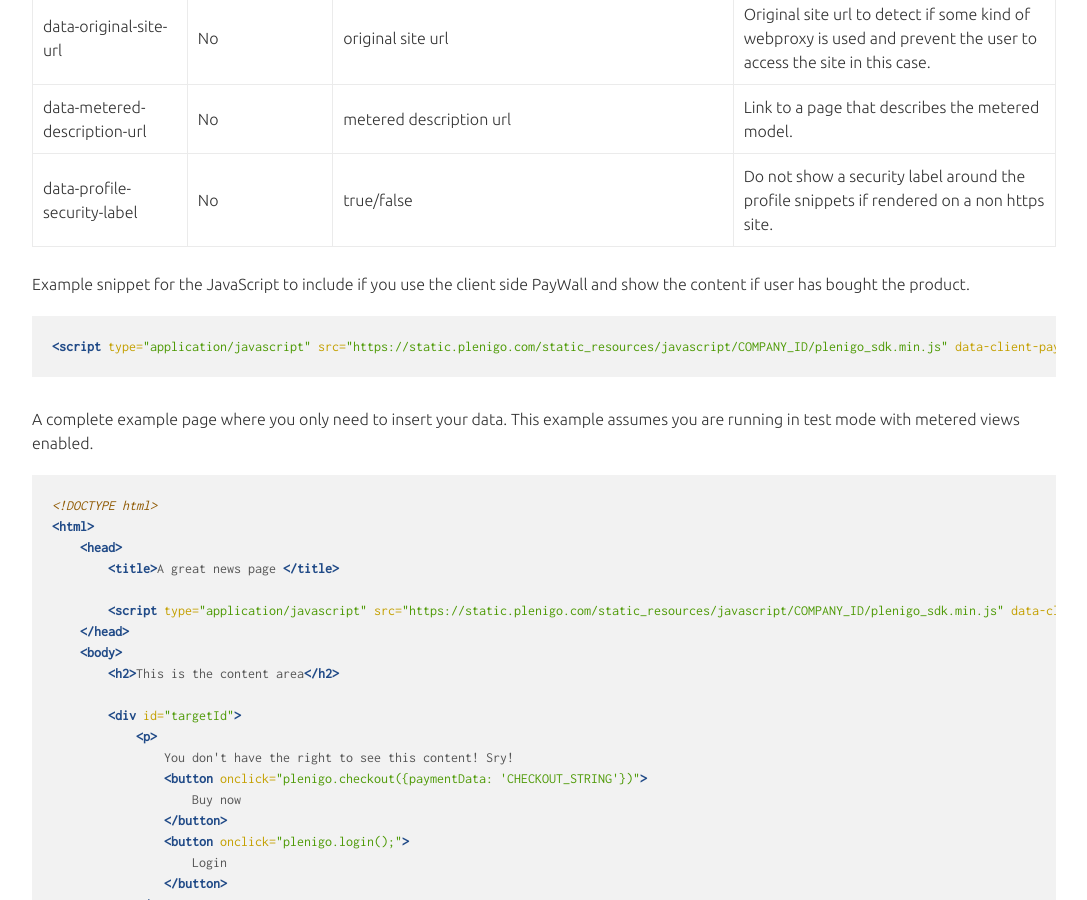
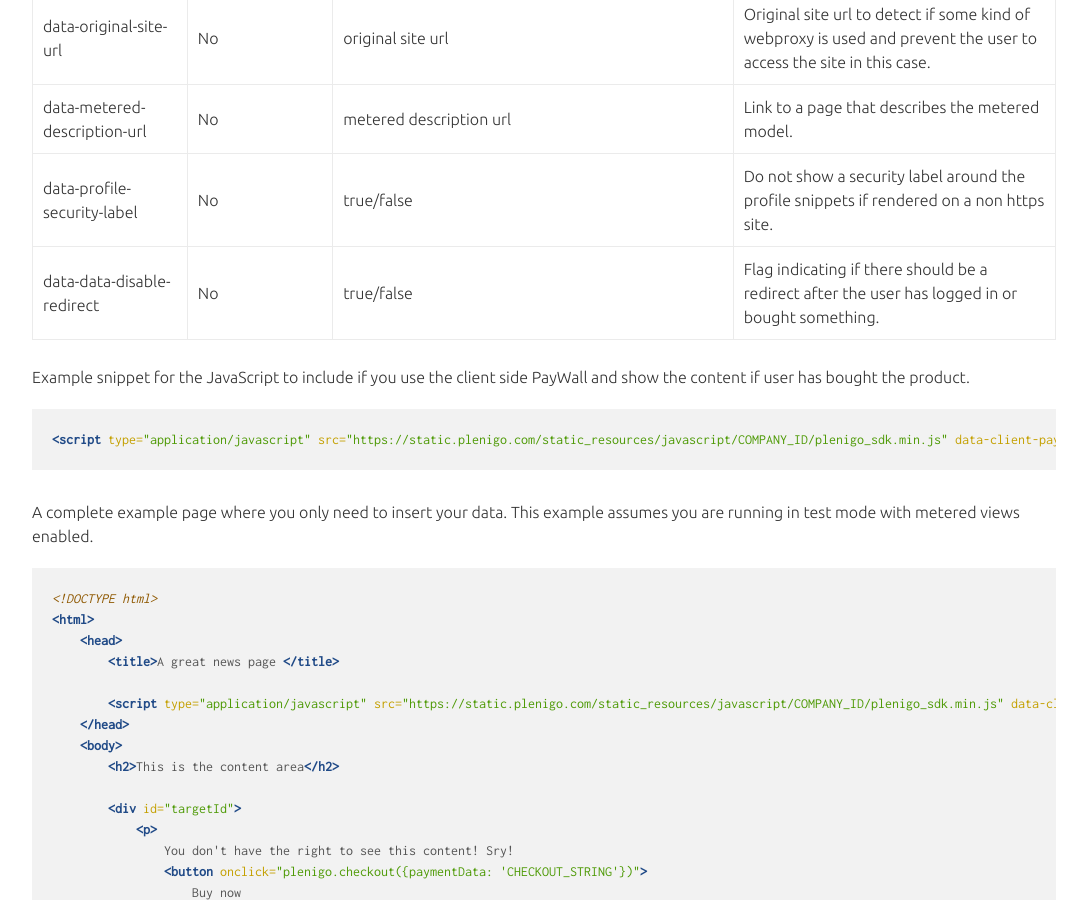
Before and after one commit to plenigo/plenigo.github.io, a Jekyll site: the page built from pages/sdks/javascript/includes/hide_content_by_default.md, in a window 1280 px wide and 900 px high, scrolled down 1466 px. Shown: the whole window, without its empty margins (96-1183 px from the left). Built offline with Jekyll 4.4.1, drawn with Linux system fonts in a browser that asks for light colours; our own code applies the rules of GitHub Pages for plain Markdown files.

Commit message:
+ added new flag

```diff
--- a/pages/sdks/javascript/includes/hide_content_by_default.md
+++ b/pages/sdks/javascript/includes/hide_content_by_default.md
@@ -29,6 +29,7 @@
 |data-original-site-url|No|original site url|Original site url to detect if some kind of webproxy is used and prevent the user to access the site in this case.|
 |data-metered-description-url|No|metered description url|Link to a page that describes the metered model.|
 |data-profile-security-label|No|true/false|Do not show a security label around the profile snippets if rendered on a non https site.|
+|data-data-disable-redirect|No|true/false|Flag indicating if there should be a redirect after the user has logged in or bought something.|
 
 Example snippet for the JavaScript to include if you use the client side PayWall and show the content if user has bought the product.
 
```
Also changed, not shown: pages/sdks/javascript/includes/hide_content_afterwards.md (+1 -0 lines), pages/sdks/javascript/includes/load_content_afterwards.md (+1 -0 lines).
